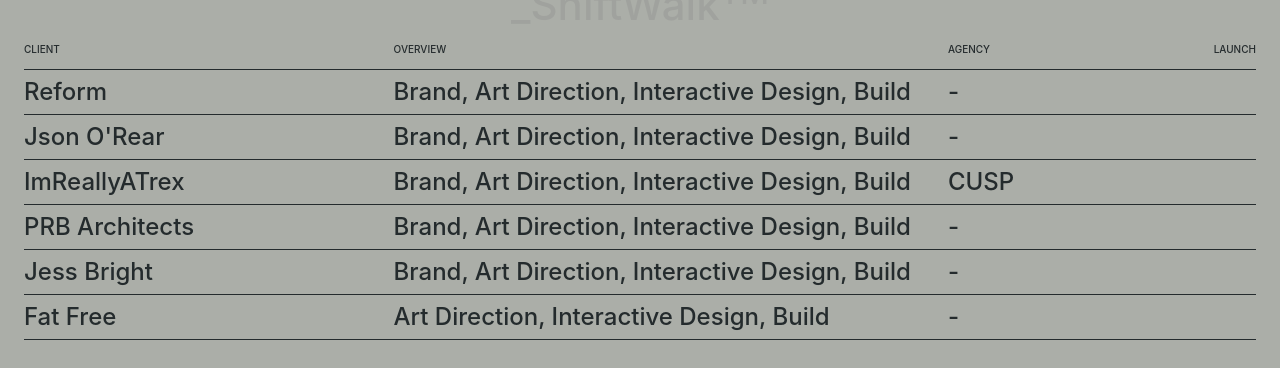
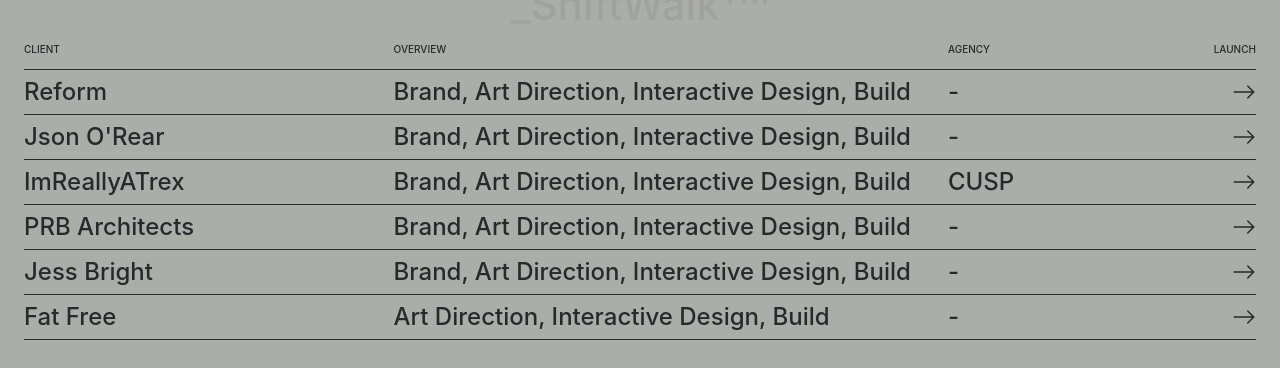
Before and after one commit to hayatul-islam/shift-walk, a React (Create React App) app: page /works in a window 1280 px wide. Shown: the part 396-764 px from the top of the page. Built offline with nearby package versions, Linux system fonts and the light colour scheme.

Commit message:
work design

```diff
--- a/package.json
+++ b/package.json
@@ -9,6 +9,7 @@
     "framer-motion": "^7.3.6",
     "react": "^18.2.0",
     "react-dom": "^18.2.0",
+    "react-icons": "^4.4.0",
     "react-router-dom": "^6.4.1",
     "react-scripts": "5.0.1",
     "web-vitals": "^2.1.4"
--- a/src/components/Header.js
+++ b/src/components/Header.js
@@ -1,10 +1,9 @@
 import { motion } from "framer-motion";
-import React, { useState } from "react";
+import React from "react";
 import { NavLink, useLocation } from "react-router-dom";
 
 function Header() {
   const { pathname } = useLocation();
-  const [show, setShow] = useState(false);
 
   return (
     <>
--- a/src/components/works/Work.js
+++ b/src/components/works/Work.js
@@ -1,21 +1,36 @@
-import React from "react";
+import { motion } from "framer-motion";
+import React, { useState } from "react";
+import { BsArrowRight } from "react-icons/bs";
 
 function Work({ data }) {
+  const [show, setShow] = useState(false);
+  console.log(show);
   const { client, agency, overview } = data || {};
   return (
     <>
-      <div className="grid grid-cols-[30%_45%_15%_10%] border-b  border-[#242b2d] py-1 text-[24px] font-medium text-[#242b2d]">
-        <div>
-          <h4>{client}</h4>
-        </div>
+      <motion.div
+        onMouseEnter={() => setShow(true)}
+        onMouseLeave={() => setShow(false)}
+        className="grid grid-cols-[30%_45%_15%_10%] border-b  border-[#242b2d] py-1 text-[24px] font-medium text-[#242b2d] cursor-pointer items-center"
+      >
+        <motion.div>
+          <h4>{show ? "Launch Project" : client}</h4>
+        </motion.div>
         <div>
           <h4>{overview}</h4>
         </div>
         <div>
           <h4>{agency !== "" ? agency : "-"}</h4>
         </div>
-        <div className="text-end"></div>
-      </div>
+        <div className="flex justify-end">
+          <motion.div
+            animate={{ rotate: show ? -40 : 0 }}
+            transition={{ type: "spring" }}
+          >
+            <BsArrowRight />
+          </motion.div>
+        </div>
+      </motion.div>
     </>
   );
 }
--- a/src/components/works/Works.js
+++ b/src/components/works/Works.js
@@ -1,4 +1,4 @@
-import React from "react";
+import React, { useState } from "react";
 import Work from "./Work";
 // fake data
 const datas = [
@@ -53,6 +53,7 @@
 ];
 
 function Works() {
+  const [show, setShow] = useState(false);
   return (
     <>
       <div className="h-[60vh] grid items-end">
@@ -64,7 +65,7 @@
             <p className="text-end">Launch</p>
           </div>
           {datas?.map((data) => (
-            <Work key={data?.id} data={data} />
+            <Work key={data?.id} data={data} show={show} setShow={setShow} />
           ))}
         </div>
       </div>
```
Also changed, not shown: 1 other file (tests, documents, lock files or other folders).
